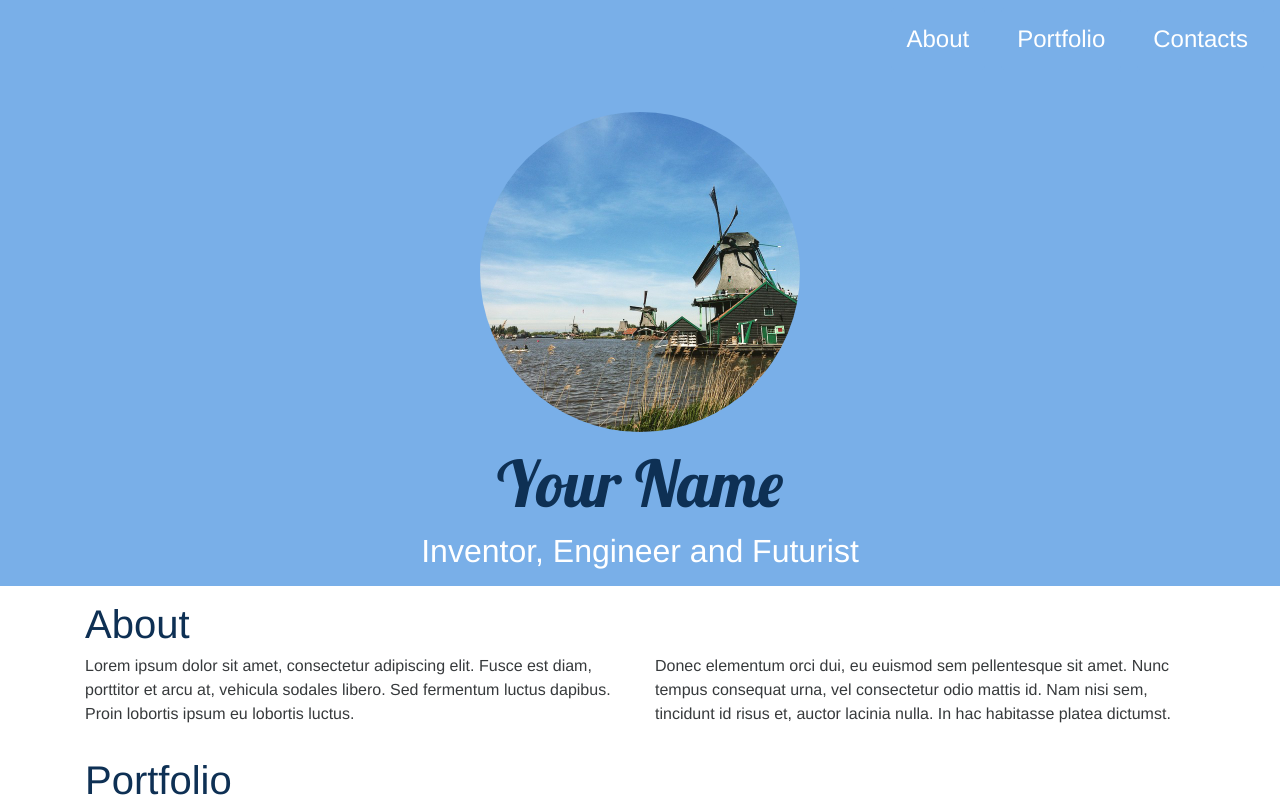
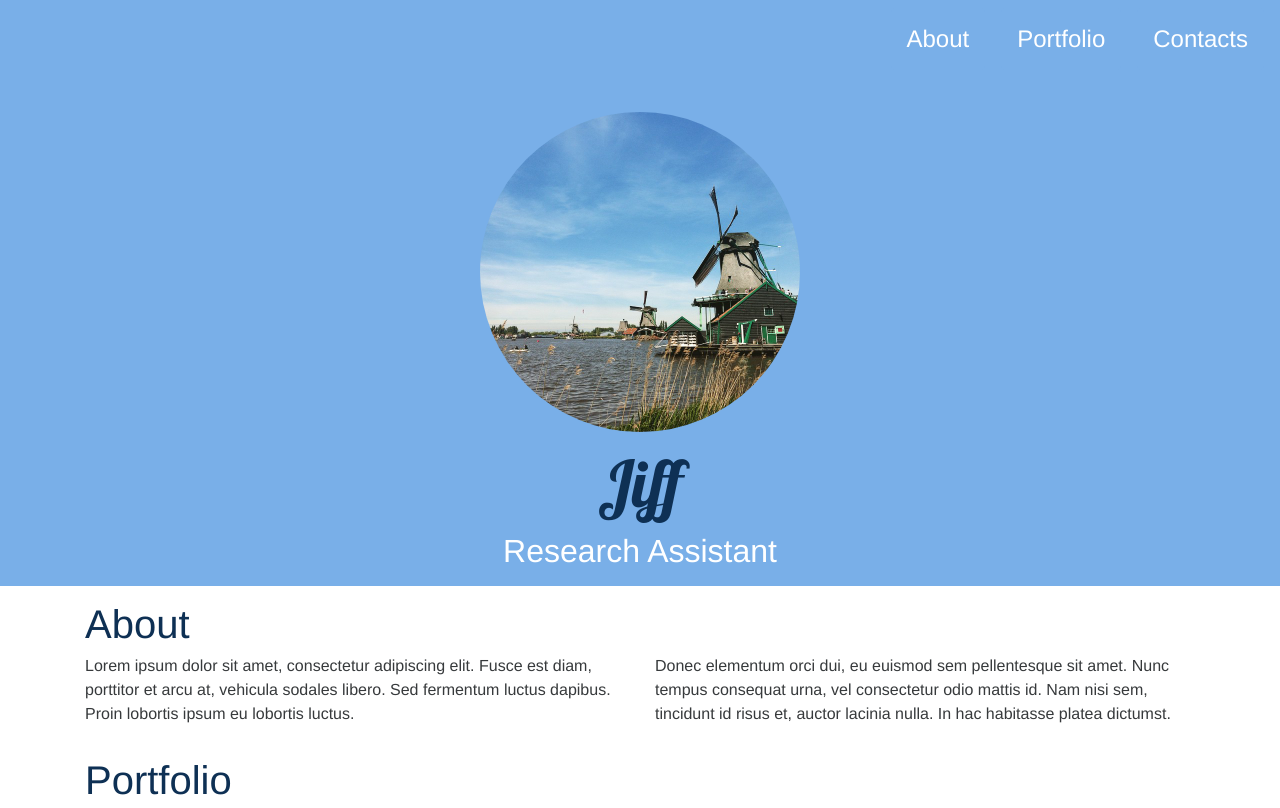
Before and after one commit to Jiff-Zhang/blog_challenge, a Jekyll site: the page built from index.html, in a window 1280 px wide and 1400 px high. Shown: the top 808 px of the window. Built offline with Jekyll 4.4.1, drawn with Linux system fonts in a browser that asks for light colours; nearby versions of some CDN libraries; some of the changed text lies outside the part shown; grey boxes are pictures that could not be loaded.

```diff
--- a/_config.yml
+++ b/_config.yml
@@ -1,9 +1,9 @@
 # Site settings
 # in the templates available like {{ site.myvariable }}.
-title: Clean portfolio theme for Jekyll powered by Bootstrap 4.
-email: your-email@domain.com
-brand: Your Name
-headline: Inventor, Engineer and Futurist
+title: home
+email: cz134@duke.edu
+brand: Jiff
+headline: Research Assistant
 description: > # this means to ignore newlines until "baseurl:"
   New Site
 baseurl: "" # the subpath of your site, e.g. /blog
@@ -17,8 +17,8 @@ markdown: kramdown
 snapwidget: 247552
 
 # Contacts
-email: your.name@gmail.com
-phone: +1-800-555-2016
+email: cz134@duke.edu
+phone: not set yet
 
 # Tracking
 googleAnalitycsID: UA-83933844-1
```
